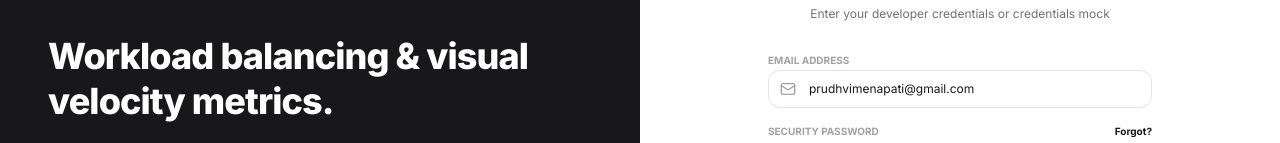
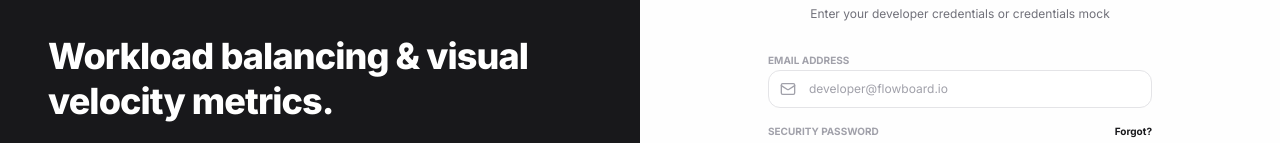
Before and after one commit to Prudvi0006/Flowboard, a React (Vite) app: page / in a window 1280 px wide. Shown: the part 215-358 px from the top of the page. Built offline with nearby package versions, Linux system fonts and the light colour scheme.

Commit message:
Remove all hardcoded personal user details and replace with generic fallbacks

```diff
--- a/src/pages/AuthPage.tsx
+++ b/src/pages/AuthPage.tsx
@@ -12,8 +12,8 @@ export const AuthPage: React.FC = () => {
   const [view, setView] = useState<'login' | 'register' | 'forgot_password'>('login');
 
   // Form elements state
-  const [email, setEmail] = useState('prudhvimenapati@gmail.com');
-  const [name, setName] = useState('Prudhvi Menapati');
+  const [email, setEmail] = useState('');
+  const [name, setName] = useState('');
   const [password, setPassword] = useState('••••••••••••');
   const [showPassword, setShowPassword] = useState(false);
   const [rememberMe, setRememberMe] = useState(true);
@@ -30,7 +30,7 @@ export const AuthPage: React.FC = () => {
     }
 
     if (view === 'login') {
-      login(email.trim(), name || 'Prudhvi Menapati', rememberMe);
+      login(email.trim(), name || 'Guest Developer', rememberMe);
     } else if (view === 'register') {
       if (!name.trim()) {
         setErrorFeedback('Full Name is required.');
@@ -45,7 +45,7 @@ export const AuthPage: React.FC = () => {
 
   const handleGoogleOAuth = () => {
     // Simulate instantaneous Google OAuth sign-in with default account
-    login('prudhvimenapati@gmail.com', 'Prudhvi Menapati', true);
+    login('developer@flowboard.io', 'Guest Developer', true);
   };
 
   return (
@@ -163,7 +163,7 @@ export const AuthPage: React.FC = () => {
                     required
                     value={name}
                     onChange={(e) => setName(e.target.value)}
-                    placeholder="Prudhvi Menapati"
+                    placeholder="Guest Developer"
                     className="w-full rounded-xl border border-gray-200 bg-white py-2.5 pl-10 pr-4 text-xs text-gray-900 placeholder:text-gray-400 focus:border-neutral-900 focus:outline-none dark:border-neutral-800 dark:bg-neutral-900 dark:text-neutral-50 dark:placeholder-neutral-600 dark:focus:border-neutral-700"
                   />
                 </div>
@@ -184,7 +184,7 @@ export const AuthPage: React.FC = () => {
                   required
                   value={email}
                   onChange={(e) => setEmail(e.target.value)}
-                  placeholder="prudhvimenapati@gmail.com"
+                  placeholder="developer@flowboard.io"
                   className="w-full rounded-xl border border-gray-200 bg-white py-2.5 pl-10 pr-4 text-xs text-gray-900 placeholder:text-gray-400 focus:border-neutral-900 focus:outline-none dark:border-neutral-800 dark:bg-neutral-900 dark:text-neutral-50 dark:placeholder-neutral-600 dark:focus:border-neutral-700"
                 />
               </div>
--- a/src/pages/KanbanPage.tsx
+++ b/src/pages/KanbanPage.tsx
@@ -28,6 +28,7 @@ import {
 
 export const KanbanPage: React.FC = () => {
   const {
+    user,
     tasks,
     addTask,
     updateTask,
@@ -63,8 +64,8 @@ export const KanbanPage: React.FC = () => {
   });
   const [newTaskHours, setNewTaskHours] = useState(4);
   const [newTaskTags, setNewTaskTags] = useState('');
-  const [newTaskAssignee, setNewTaskAssignee] = useState('Prudhvi Menapati');
-  const [newTaskEmail, setNewTaskEmail] = useState('prudhvimenapati@gmail.com');
+  const [newTaskAssignee, setNewTaskAssignee] = useState(user?.name || 'Guest Developer');
+  const [newTaskEmail, setNewTaskEmail] = useState(user?.email || 'developer@flowboard.io');
 
   // 1. Column structures
   const columns: { id: TaskStatus; name: string; color: string; hoverColor: string }[] = [
@@ -147,8 +148,8 @@ export const KanbanPage: React.FC = () => {
       dueDate: newTaskDueDate,
       estimatedHours: Number(newTaskHours) || 4,
       tags: parsedTags.length > 0 ? parsedTags : ['Sprint-1'],
-      assignee: newTaskAssignee.trim() || 'Prudhvi Menapati',
-      assigneeEmail: newTaskEmail.trim() || 'prudhvimenapati@gmail.com'
+      assignee: newTaskAssignee.trim() || user?.name || 'Guest Developer',
+      assigneeEmail: newTaskEmail.trim() || user?.email || 'developer@flowboard.io'
     });
 
     // Reset fields
--- a/src/store/flowStore.tsx
+++ b/src/store/flowStore.tsx
@@ -103,7 +103,7 @@ const INITIAL_TASKS: Task[] = [
       { id: 'a1', name: 'pool_bottleneck_log.txt', type: 'text/plain', size: '14.2 KB', url: '#' }
     ],
     comments: [
-      { id: 'co1', author: 'Prudhvi', authorEmail: 'prudhvimenapati@gmail.com', text: 'This was flagged during our cloud deployment tests last Friday. Let us prioritize this.', createdAt: new Date(Date.now() - 3 * 3600 * 1000).toISOString() }
+      { id: 'co1', author: 'Collaborator', authorEmail: 'collaborator@flowboard.io', text: 'This was flagged during our cloud deployment tests last Friday. Let us prioritize this.', createdAt: new Date(Date.now() - 3 * 3600 * 1000).toISOString() }
     ],
     boardId: 'b-default',
     createdAt: new Date(Date.now() - 5 * 24 * 60 * 60 * 1000).toISOString(),
@@ -205,8 +205,8 @@ const INITIAL_TASKS: Task[] = [
     dueDate: new Date(Date.now() - 2 * 24 * 60 * 60 * 1000).toISOString().split('T')[0],
     estimatedHours: 5,
     tags: ['Performance', 'Testing'],
-    assignee: 'Prudhvi',
-    assigneeEmail: 'prudhvimenapati@gmail.com',
+    assignee: 'Collaborator',
+    assigneeEmail: 'collaborator@flowboard.io',
     checklist: [
       { id: 'c13', title: 'Mock storage write failures on mobile emulator', completed: true },
       { id: 'c14', title: 'Confirm JSON integrity verification triggers', completed: true }
@@ -229,7 +229,7 @@ const INITIAL_BOARDS: Board[] = [
 const INITIAL_ACTIVITIES: Activity[] = [
   { id: 'act-1', text: 'Created FlowBoard Workspace', user: 'System', userEmail: 'system@flowboard.dev', type: 'create', createdAt: new Date(Date.now() - 10 * 24 * 60 * 60 * 1000).toISOString() },
   { id: 'act-2', taskId: 't-3', taskTitle: 'Configure JWT authorization hooks & secure Google OAuth handlers', text: 'Moved task status to In Progress', user: 'Marcus Vance', userEmail: 'marcus.v@gmail.com', type: 'status_change', createdAt: new Date(Date.now() - 3600 * 1000 * 4).toISOString() },
-  { id: 'act-3', taskId: 't-1', taskTitle: 'Migrate database queries to Prisma pooler limits', text: 'Added comment: "This was flagged during our cloud deployment tests..."', user: 'Prudhvi', userEmail: 'prudhvimenapati@gmail.com', type: 'comment', createdAt: new Date(Date.now() - 3600 * 1000 * 3).toISOString() }
+  { id: 'act-3', taskId: 't-1', taskTitle: 'Migrate database queries to Prisma pooler limits', text: 'Added comment: "This was flagged during our cloud deployment tests..."', user: 'Collaborator', userEmail: 'collaborator@flowboard.io', type: 'comment', createdAt: new Date(Date.now() - 3600 * 1000 * 3).toISOString() }
 ];
 
 const INITIAL_NOTIFICATIONS: Notification[] = [
@@ -253,7 +253,7 @@ export const FlowStoreProvider: React.FC<{ children: React.ReactNode }> = ({ chi
             ];
           }
           if (!parsed.username) {
-            parsed.username = parsed.email ? parsed.email.split('@')[0] : 'prudhvi';
+            parsed.username = parsed.email ? parsed.email.split('@')[0] : 'user';
           }
           if (!parsed.bio) {
             parsed.bio = 'SaaS Builder & Workflow Designer. Building FlowBoard.';
```
